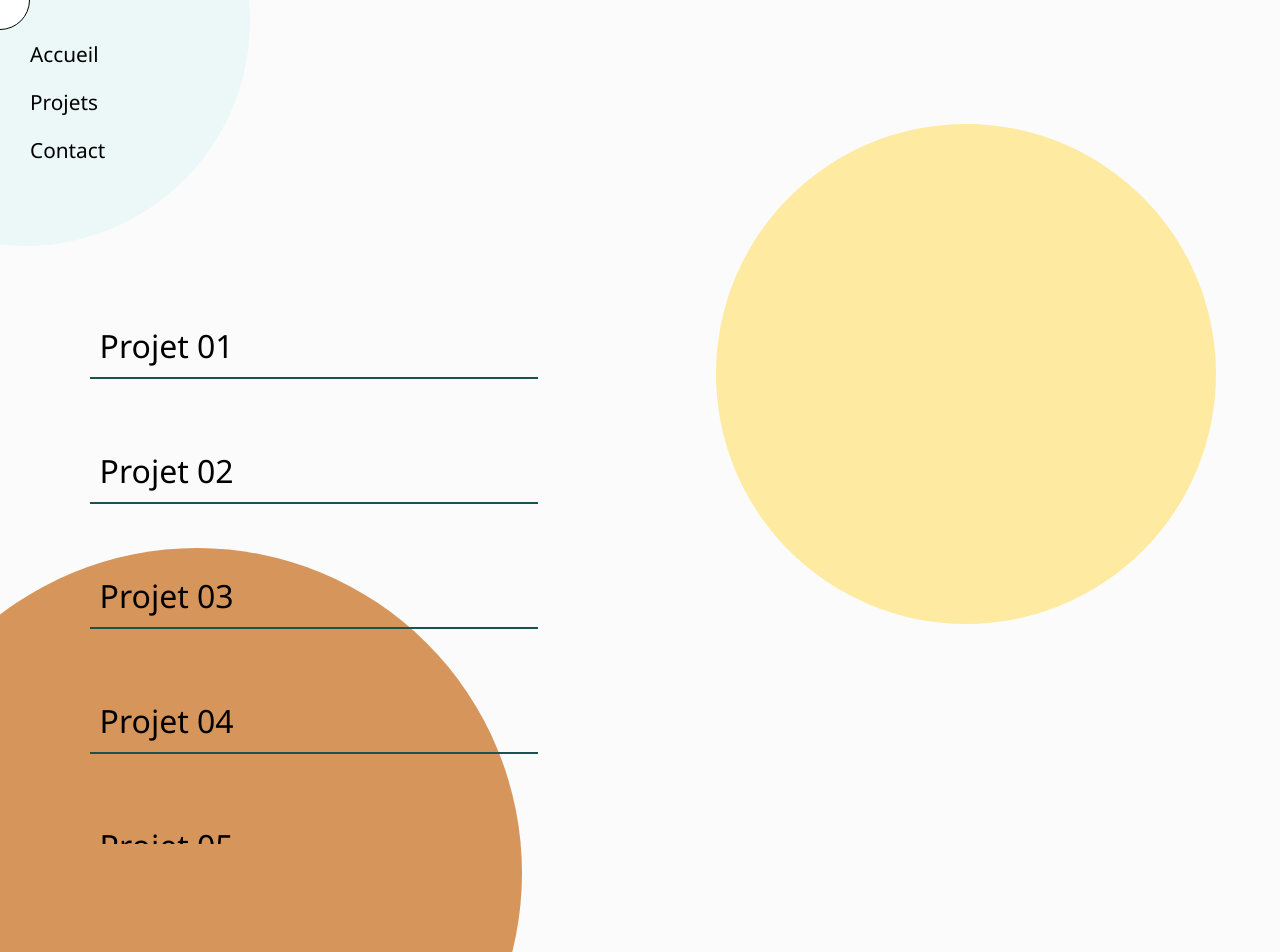
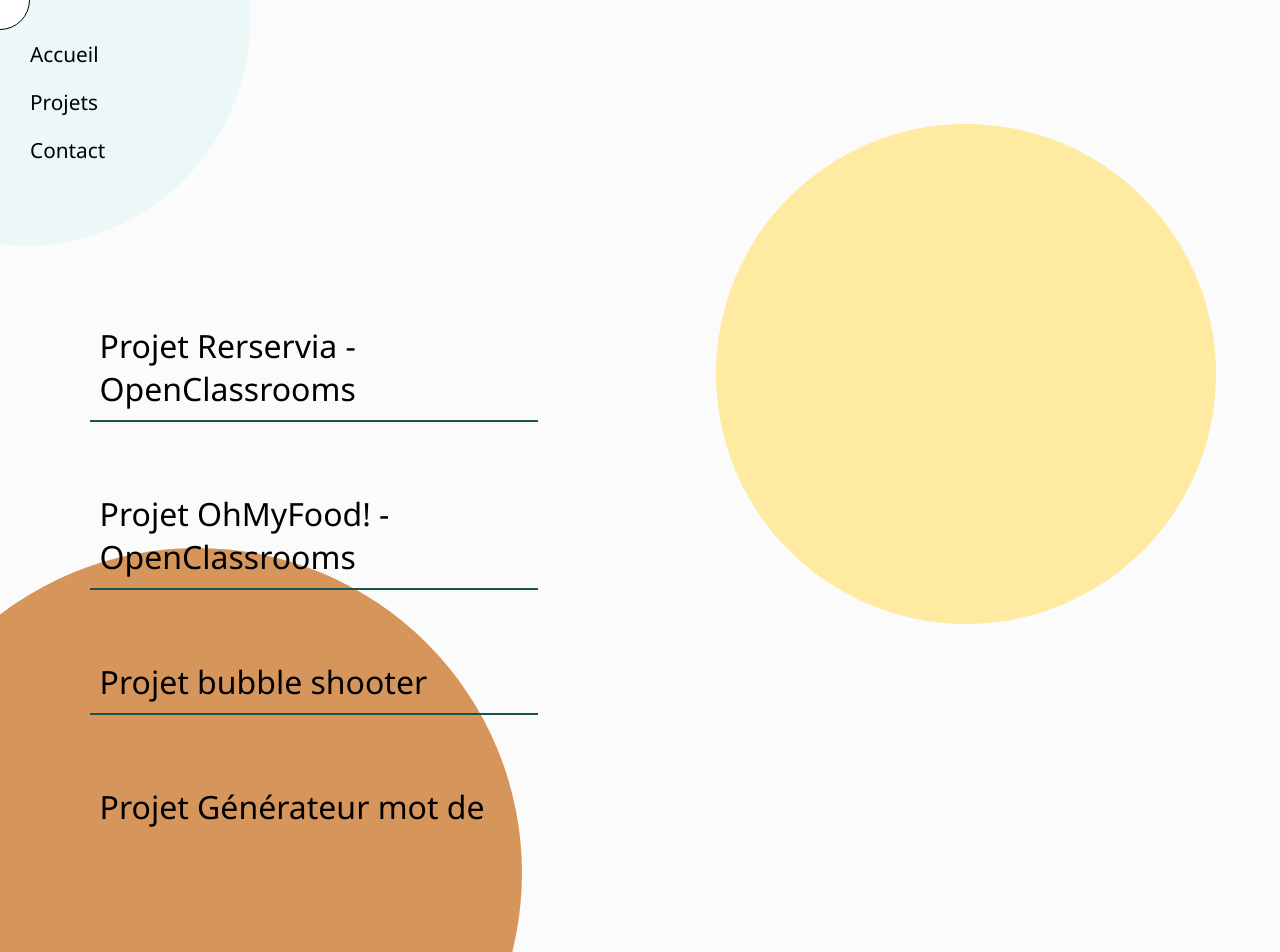
Before and after one commit to ArnaudDefrancq/portfolio_2.0, a React (Create React App) app: page /project-page in a window 1280 px wide. Shown: the top 952 px of the page. Built offline with nearby package versions, Linux system fonts and the light colour scheme.

Commit message:
Ajout des images et les noms des projets

```diff
--- a/src/components/navigations/AllProjectNavigation.js
+++ b/src/components/navigations/AllProjectNavigation.js
@@ -6,45 +6,86 @@ const AllProjectNavigation = () => {
     <div className="all-project-container">
       <div className="project-right">
         <ul className="all-project-list">
-          <NavLink to="/project-01" className="all-project-items projet-01">
-            <li className="hover ">Projet 01</li>
+          <NavLink
+            to="https://www.reservia-project.arnaud-defrancq.fr/"
+            className="all-project-items projet-01"
+            target="_blank"
+          >
+            <li className="hover ">Projet Rerservia - OpenClassrooms</li>
             <div className="img-project-01 img-projet"></div>
           </NavLink>
-          <NavLink to="/project-02" className="all-project-items projet-02">
-            <li className="hover">Projet 02</li>
+          <NavLink
+            to="https://www.ohmyfood-project.arnaud-defrancq.fr/"
+            className="all-project-items projet-02"
+            target="_blank"
+          >
+            <li className="hover">Projet OhMyFood! - OpenClassrooms</li>
             <div className="img-project-02 img-projet"></div>
           </NavLink>
-          <NavLink to="/project-03" className="all-project-items projet-03">
-            <li className="hover">Projet 03</li>
+          <NavLink
+            to="https://www.bubble-project.arnaud-defrancq.fr/"
+            className="all-project-items projet-03"
+            target="_blank"
+          >
+            <li className="hover">Projet bubble shooter</li>
             <div className="img-project-03 img-projet"></div>
           </NavLink>
-          <NavLink to="/project-04" className="all-project-items projet-04">
-            <li className="hover">Projet 04</li>
+          <NavLink
+            to="https://www.generateur-project.arnaud-defrancq.fr/"
+            className="all-project-items projet-04"
+            target="_blank"
+          >
+            <li className="hover">Projet Générateur mot de passe</li>
             <div className="img-project-04 img-projet"></div>
           </NavLink>
-          <NavLink to="/project-05" className="all-project-items projet-05">
-            <li className="hover">Projet 05</li>
+          <NavLink
+            to="https://github.com/ArnaudDefrancq/P07_OpenClassrooms_16052022"
+            className="all-project-items projet-05"
+            target="_blank"
+          >
+            <li className="hover">Projet Groupomania - OpenClassrooms</li>
             <div className="img-project-05 img-projet"></div>
           </NavLink>
-          <NavLink to="/project-06" className="all-project-items projet-06">
-            <li className="hover">Projet 06</li>
+          <NavLink
+            to="https://github.com/ArnaudDefrancq/P05_Openclassroom_07022022"
+            className="all-project-items projet-06"
+            target="_blank"
+          >
+            <li className="hover">Projet Kanap - OpenClassrooms</li>
             <div className="img-project-06 img-projet"></div>
           </NavLink>
-          <NavLink to="/project-07" className="all-project-items projet-07">
-            <li className="hover">Projet 07</li>
+          <NavLink
+            to="https://quiz-pays.arnaud-defrancq.fr/"
+            className="all-project-items projet-07"
+            taget="_blank"
+          >
+            <li className="hover">Projet Quizz drapeaux</li>
             <div className="img-project-07 img-projet"></div>
           </NavLink>
-          <NavLink to="/project-08" className="all-project-items projet-08">
-            <li className="hover">Projet 08</li>
+          <NavLink
+            to="https://projet-bonneteau.arnaud-defrancq.fr/"
+            className="all-project-items projet-08"
+            target="_blank"
+          >
+            <li className="hover">Projet Jeu de bonneteau</li>
             <div className="img-project-08 img-projet"></div>
           </NavLink>
-          <NavLink to="/project-09" className="all-project-items projet-09">
-            <li className="hover">Projet 09</li>
+          <NavLink
+            to="https://projet-memory.arnaud-defrancq.fr/"
+            className="all-project-items projet-09"
+            target="_blank"
+          >
+            <li className="hover">Projet Jeu de mémoire</li>
             <div className="img-project-09 img-projet"></div>
           </NavLink>
-          {/* <NavLink to="/project-10" className="all-project-items projet-10">
-            <li className="hover">Projet 10</li>
-          </NavLink> */}
+          <NavLink
+            to="https://snake.arnaud-defrancq.fr/"
+            className="all-project-items projet-10"
+            target="_blank"
+          >
+            <li className="hover">Projet Snake</li>
+            <div className="img-project-10 img-projet"></div>
+          </NavLink>
         </ul>
       </div>
     </div>
--- a/src/styles/components/NavigationAllProject.scss
+++ b/src/styles/components/NavigationAllProject.scss
@@ -60,46 +60,46 @@
 
 .img-project-01 {
   @include displayImgProject;
-  background: url(../../../public/images/bonneteau-img-miniature.png)
-    center/cover;
+  background: url(../../../public/images/projet-01.png);
 }
 .img-project-02 {
   @include displayImgProject;
-  background: url(../../../public/images/bulles-project-miniature.png)
-    center/cover;
+  background: url(../../../public/images/projet-02.png) center/cover;
 }
 .img-project-03 {
   @include displayImgProject;
-  background: url(../../../public/images/generateur-project-miniature.png)
-    center/cover;
+  background: url(../../../public/images/projet-03.png) center/cover;
 }
 .img-project-04 {
+  @include displayImgProject;
+  background: url(../../../public/images/projet-04.png) center/cover;
+}
+.img-project-05 {
   @include displayImgProject;
   background: url(../../../public/images/groupomania-project-miniature.png)
     center/cover;
 }
-.img-project-05 {
+.img-project-06 {
   @include displayImgProject;
   background: url(../../../public/images/kanap-project-miniature.png)
     center/cover;
 }
-.img-project-06 {
-  @include displayImgProject;
-  background: url(../../../public/images/memoire-miniature.png) center/cover;
-}
 .img-project-07 {
   @include displayImgProject;
-  background: url(../../../public/images/ohmyfood-project-img-miniature.png)
-    center/cover;
+  background: url(../../../public/images/projet-05.png) center/cover;
 }
 .img-project-08 {
   @include displayImgProject;
-  background: url(../../../public/images/quiz-pays-miniature.png) center/cover;
+  background: url(../../../public/images/projet-06.png);
+  background-position: center;
 }
 .img-project-09 {
   @include displayImgProject;
-  background: url(../../../public/images/reservia-project-img-miniature.png)
-    center/cover;
+  background: url(../../../public/images/projet-07.png) center/cover;
+}
+.img-project-10 {
+  @include displayImgProject;
+  background: url(../../../public/images/projet-08.png) center/cover;
 }
 
 .all-project-items:hover .img-projet {
```
